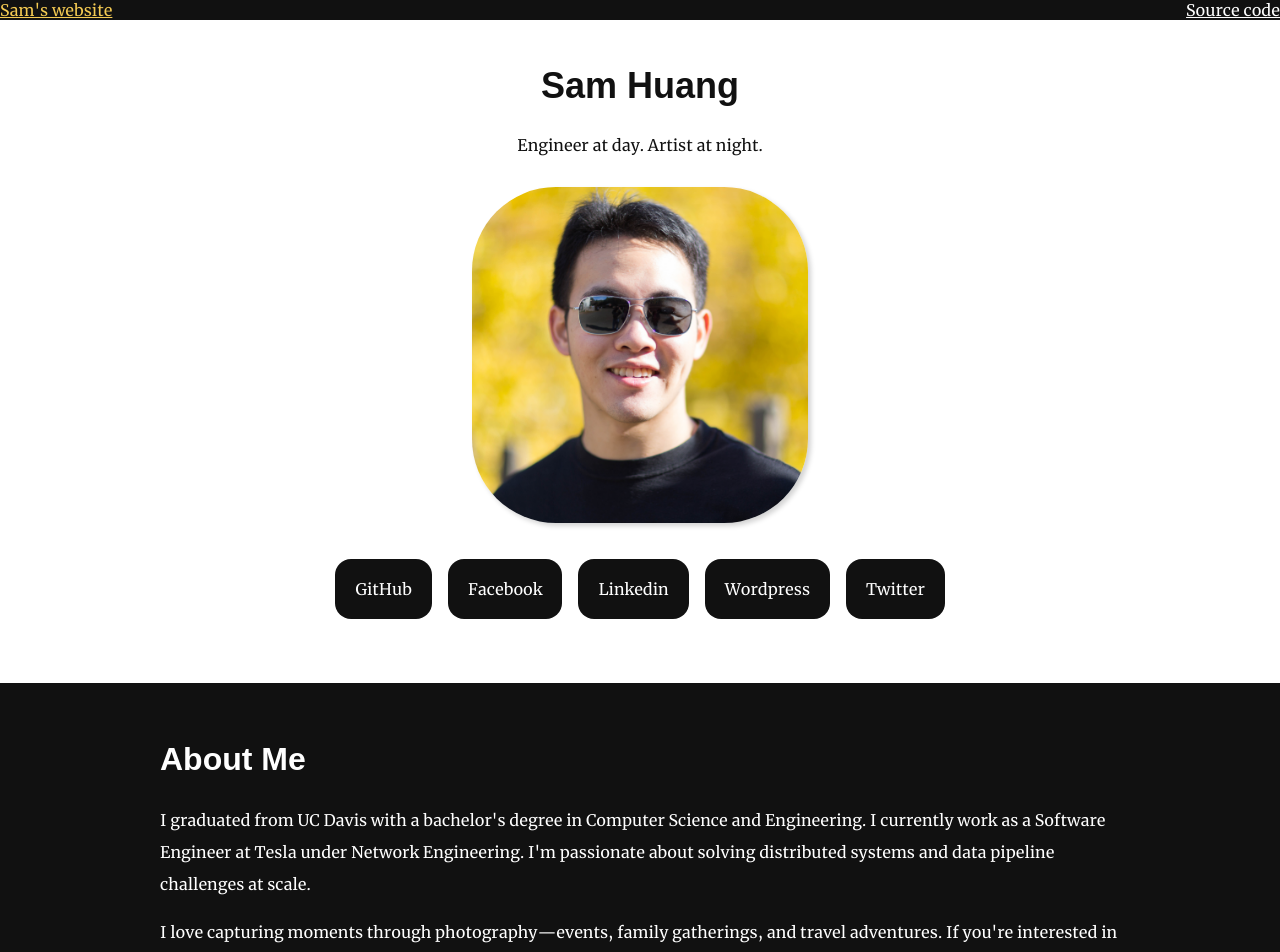
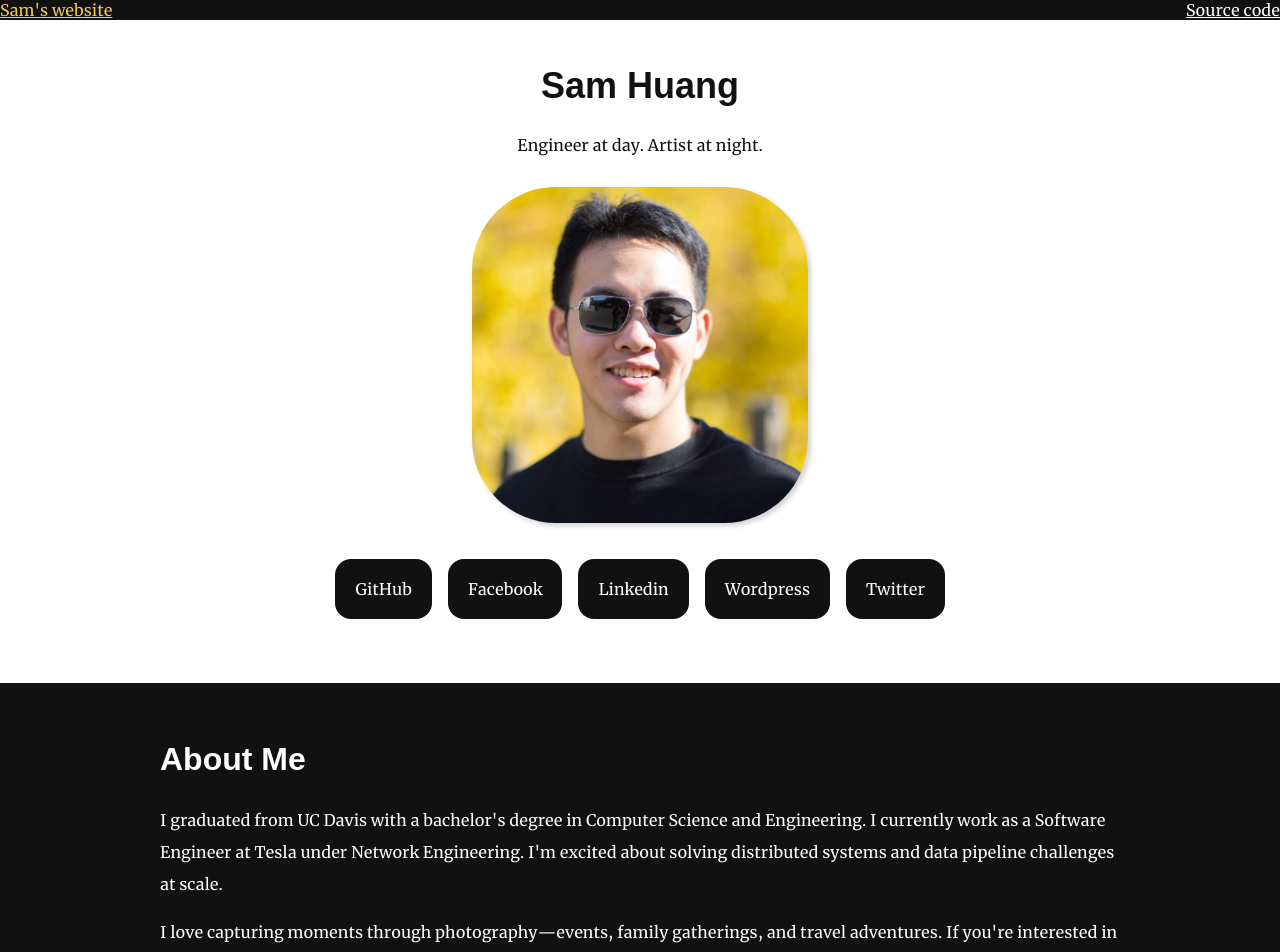
Before and after one commit to huangsam/huangsam.github.io, a SvelteKit app: page / in a window 1280 px wide. Shown: the top 952 px of the page. Built offline with nearby package versions, Linux system fonts and the light colour scheme; a web font is replaced by a local one.

Commit message:
Reduce overuse of the word passion

```diff
--- a/src/routes/+page.svelte
+++ b/src/routes/+page.svelte
@@ -26,7 +26,7 @@
   <p>
     I graduated from UC Davis with a bachelor's degree in Computer Science and Engineering. I
     currently work as a {EMPLOYMENT_INFO.role} at {EMPLOYMENT_INFO.company}
-    under {EMPLOYMENT_INFO.org}. I'm passionate about solving distributed systems and data pipeline
+    under {EMPLOYMENT_INFO.org}. I'm excited about solving distributed systems and data pipeline
     challenges at scale.
   </p>
 
```
